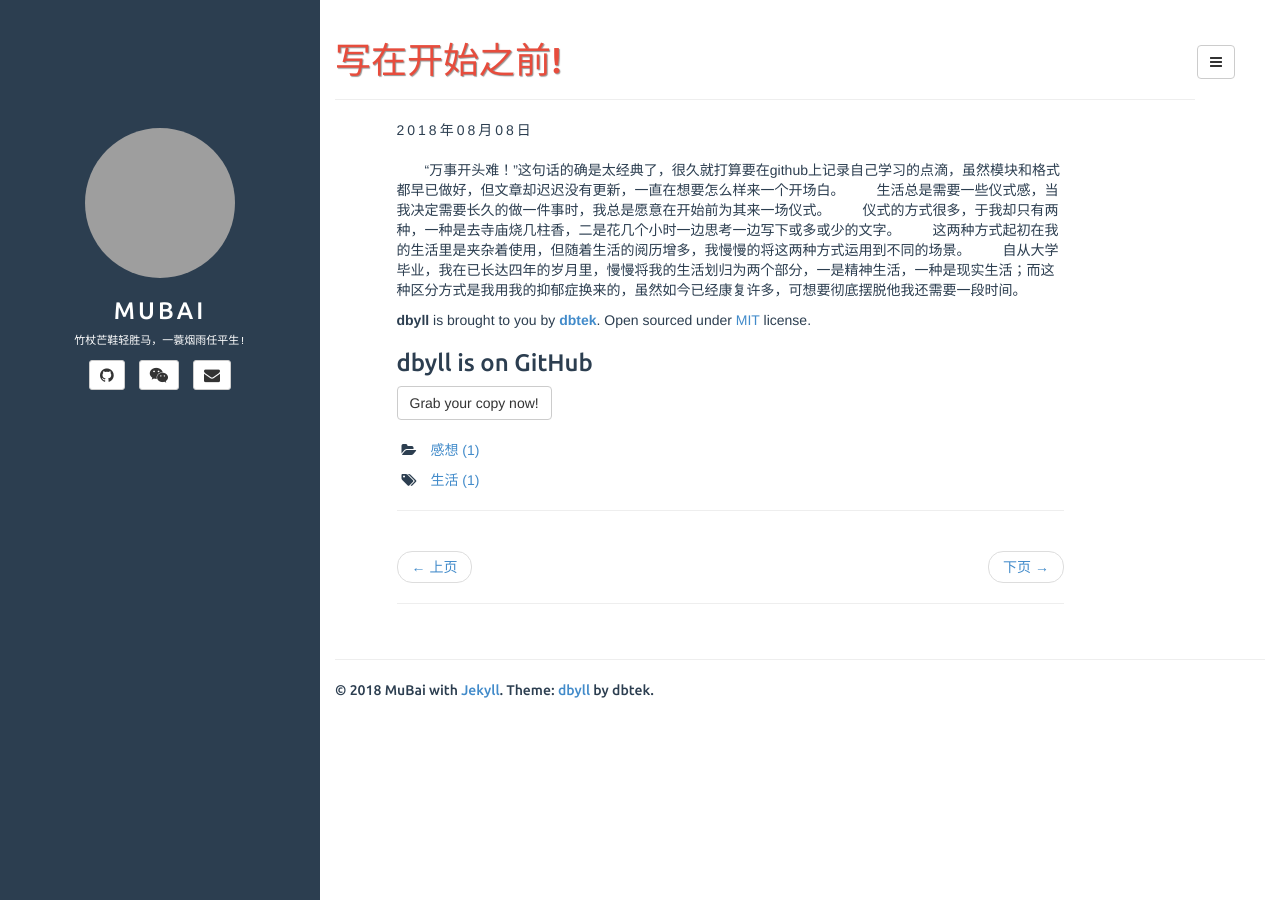
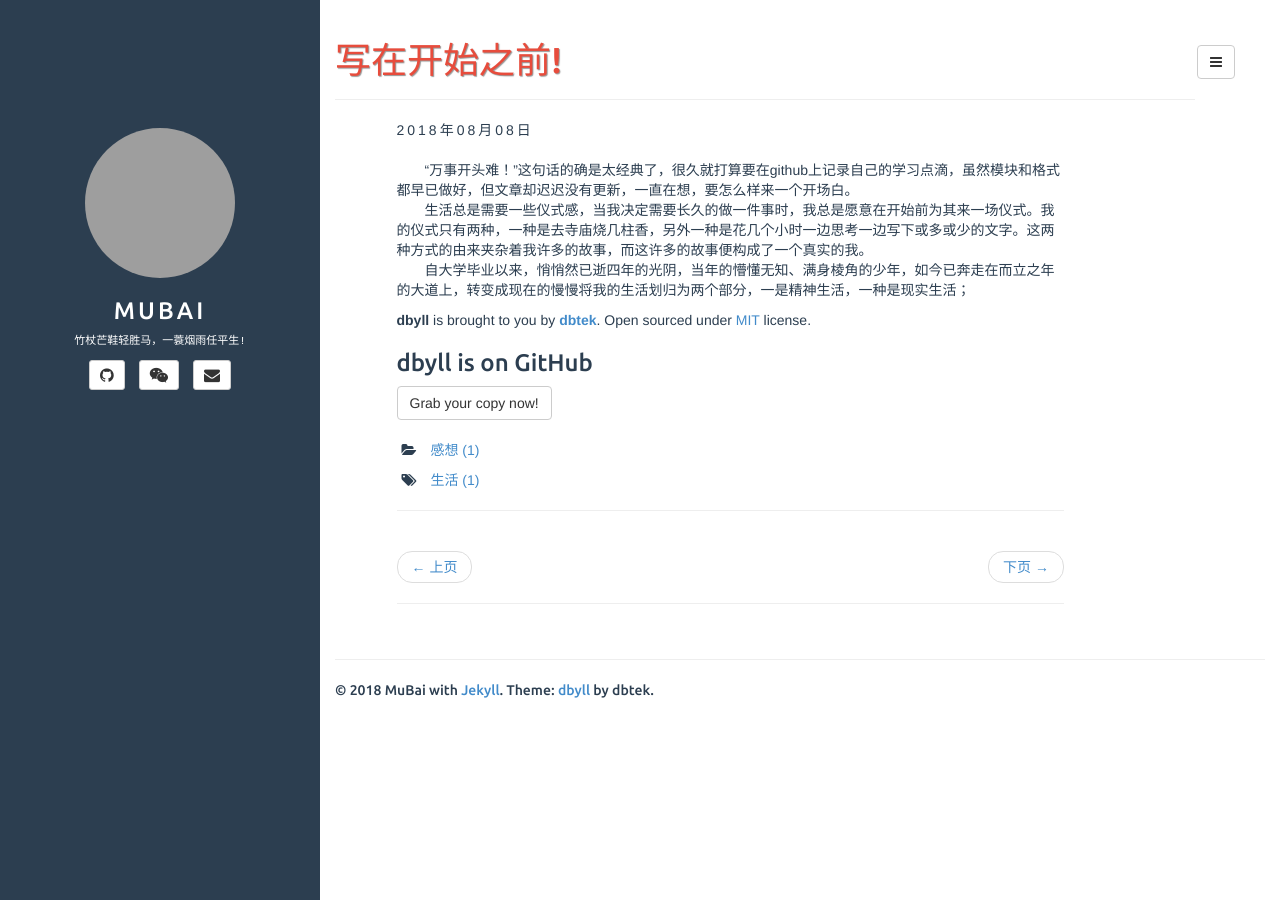
Before and after one commit to yangliuduiyan/jiumubai.github.io, a Jekyll site: the page built from _posts/2018-11-08-hello-world.md, in a window 1280 px wide. Built offline with Jekyll 4.4.1, drawn with Linux system fonts in a browser that asks for light colours; comment, search, counter and statistics services are not loaded; grey boxes are pictures that could not be loaded.

Commit message:
Update 2018-11-08-hello-world.md

```diff
--- a/_posts/2018-11-08-hello-world.md
+++ b/_posts/2018-11-08-hello-world.md
@@ -7,11 +7,9 @@ fullview: true
 comments: true
 ---
 
-&ensp;&ensp;&ensp;&ensp;“万事开头难！”这句话的确是太经典了，很久就打算要在github上记录自己学习的点滴，虽然模块和格式都早已做好，但文章却迟迟没有更新，一直在想要怎么样来一个开场白。
-&ensp;&ensp;&ensp;&ensp;生活总是需要一些仪式感，当我决定需要长久的做一件事时，我总是愿意在开始前为其来一场仪式。
-&ensp;&ensp;&ensp;&ensp;仪式的方式很多，于我却只有两种，一种是去寺庙烧几柱香，二是花几个小时一边思考一边写下或多或少的文字。
-&ensp;&ensp;&ensp;&ensp;这两种方式起初在我的生活里是夹杂着使用，但随着生活的阅历增多，我慢慢的将这两种方式运用到不同的场景。
-&ensp;&ensp;&ensp;&ensp;自从大学毕业，我在已长达四年的岁月里，慢慢将我的生活划归为两个部分，一是精神生活，一种是现实生活；而这种区分方式是我用我的抑郁症换来的，虽然如今已经康复许多，可想要彻底摆脱他我还需要一段时间。
+&ensp;&ensp;&ensp;&ensp;“万事开头难！”这句话的确是太经典了，很久就打算要在github上记录自己的学习点滴，虽然模块和格式都早已做好，但文章却迟迟没有更新，一直在想，要怎么样来一个开场白。
+&ensp;&ensp;&ensp;&ensp;生活总是需要一些仪式感，当我决定需要长久的做一件事时，我总是愿意在开始前为其来一场仪式。我的仪式只有两种，一种是去寺庙烧几柱香，另外一种是花几个小时一边思考一边写下或多或少的文字。这两种方式的由来夹杂着我许多的故事，而这许多的故事便构成了一个真实的我。
+&ensp;&ensp;&ensp;&ensp;自大学毕业以来，悄悄然已逝四年的光阴，当年的懵懂无知、满身棱角的少年，如今已奔走在而立之年的大道上，转变成现在的慢慢将我的生活划归为两个部分，一是精神生活，一种是现实生活；
 
 
 
```
